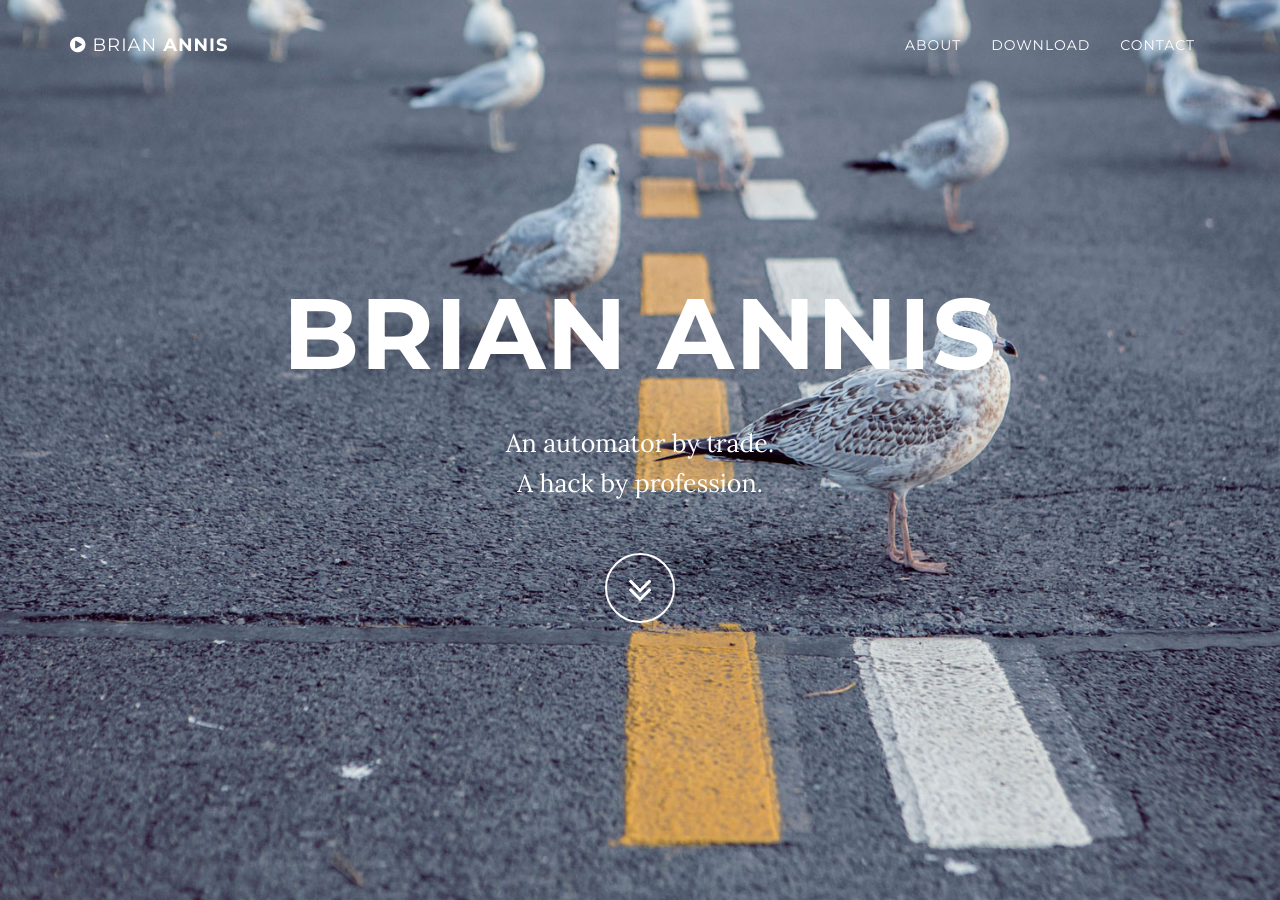
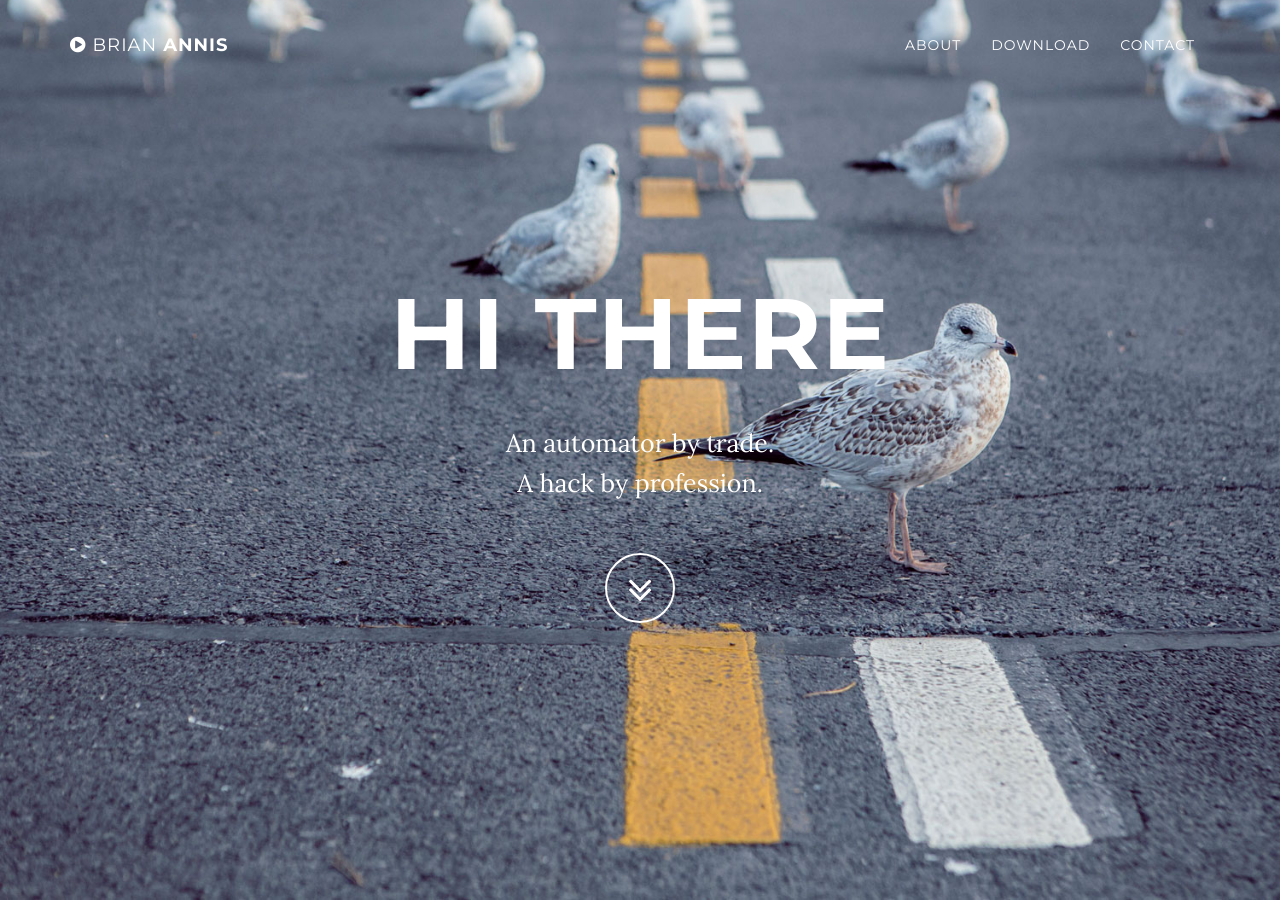
Before and after one commit to brianannis/annis.github.io, a Jekyll site: the page built from index.html, in a window 1280 px wide and 900 px high. Built offline with Jekyll 4.4.1, drawn with Linux system fonts in a browser that asks for light colours; some of the changed text lies outside the part shown.

Commit message:
Change front

```diff
--- a/_includes/download.html
+++ b/_includes/download.html
@@ -3,7 +3,7 @@
         <div class="download-section">
             <div class="container">
                 <div class="col-lg-8 col-lg-offset-2">
-                    <h2>Download Grayscale</h2>
+                    <h2>Download</h2>
                     <p>You can download some dank code below.</p>
                     <a href="http://startbootstrap.com/template-overviews/grayscale/" class="btn btn-default btn-lg">Visit Download Page</a>
                 </div>
--- a/_includes/header.html
+++ b/_includes/header.html
@@ -4,7 +4,7 @@
             <div class="container">
                 <div class="row">
                     <div class="col-md-8 col-md-offset-2">
-                        <h1 class="brand-heading">Brian Annis</h1>
+                        <h1 class="brand-heading">Hi there</h1>
                         <p class="intro-text">An automator by trade.<br>A hack by profession.</p>
                         <a href="#about" class="btn btn-circle page-scroll">
                             <i class="fa fa-angle-double-down animated"></i>
```
